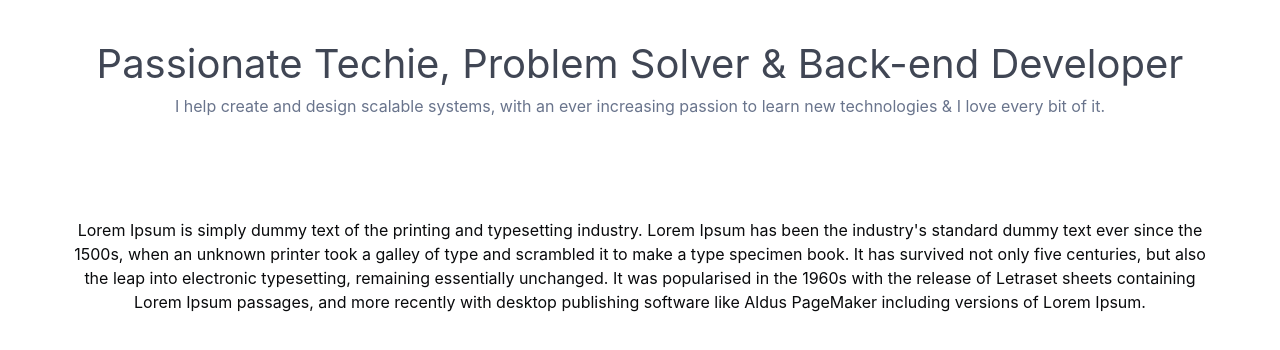
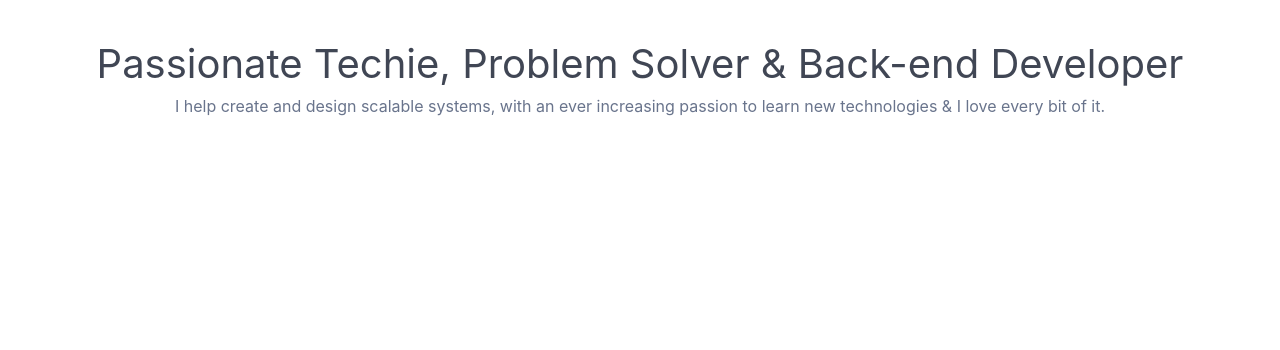
Before and after one commit to Abdurrehman-azeem/abdurrehmans-portfolio, a plain HTML site: page index.html in a window 1280 px wide. Shown: the part 74-424 px from the top of the page. Drawn offline with Linux system fonts and the light colour scheme.

Commit message:
commented out some lines

```diff
--- a/index.html
+++ b/index.html
@@ -52,9 +52,9 @@
             </div>
             <!-- Summary -->
              <div class="has-text-centered pt-9 px-7">
-                <p class="is-size-6 has-text-black">
+                <!-- <p class="is-size-6 has-text-black">
                     Lorem Ipsum is simply dummy text of the printing and typesetting industry. Lorem Ipsum has been the industry's standard dummy text ever since the 1500s, when an unknown printer took a galley of type and scrambled it to make a type specimen book. It has survived not only five centuries, but also the leap into electronic typesetting, remaining essentially unchanged. It was popularised in the 1960s with the release of Letraset sheets containing Lorem Ipsum passages, and more recently with desktop publishing software like Aldus PageMaker including versions of Lorem Ipsum.
-                </p>
+                </p> -->
              </div>
         </section>
         <footer>
```
